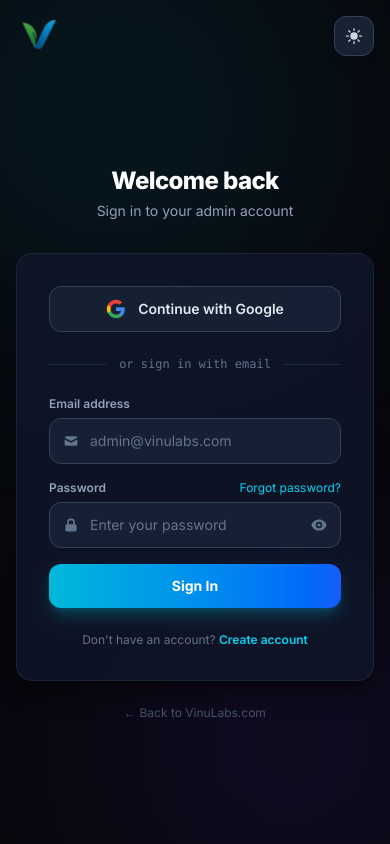
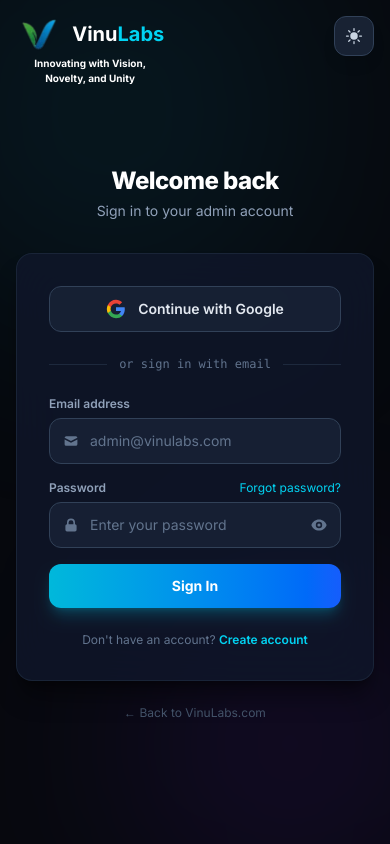
Before and after one commit to malitha-tishamal/VinuLabs-Web, a Next.js app: page /admin/login in a window 390 px wide. Built offline with nearby package versions, Linux system fonts and the light colour scheme; no server answers.

Commit message:
Update layout.tsx

```diff
--- a/src/app/admin/(auth)/layout.tsx
+++ b/src/app/admin/(auth)/layout.tsx
@@ -59,12 +59,12 @@ export default function AdminAuthLayout({ children }: { children: React.ReactNod
               quality={100}
               priority
             />
-            <h2 className='text-2xl font-bold hidden sm:block'>
+            <h2 className='text-xl sm:text-2xl font-bold'>
               <span className='text-white dark:text-white'>Vinu</span>
               <span className='text-cyan-400 dark:text-cyan-400'>Labs</span>
             </h2>
           </div>
-          <p className='text-white text-xs hidden sm:block font-bold text-center'>
+          <p className='text-white text-[10px] sm:text-xs font-bold text-center mt-1'>
             Innovating with Vision,<br/>
             Novelty, and Unity
           </p>
```
